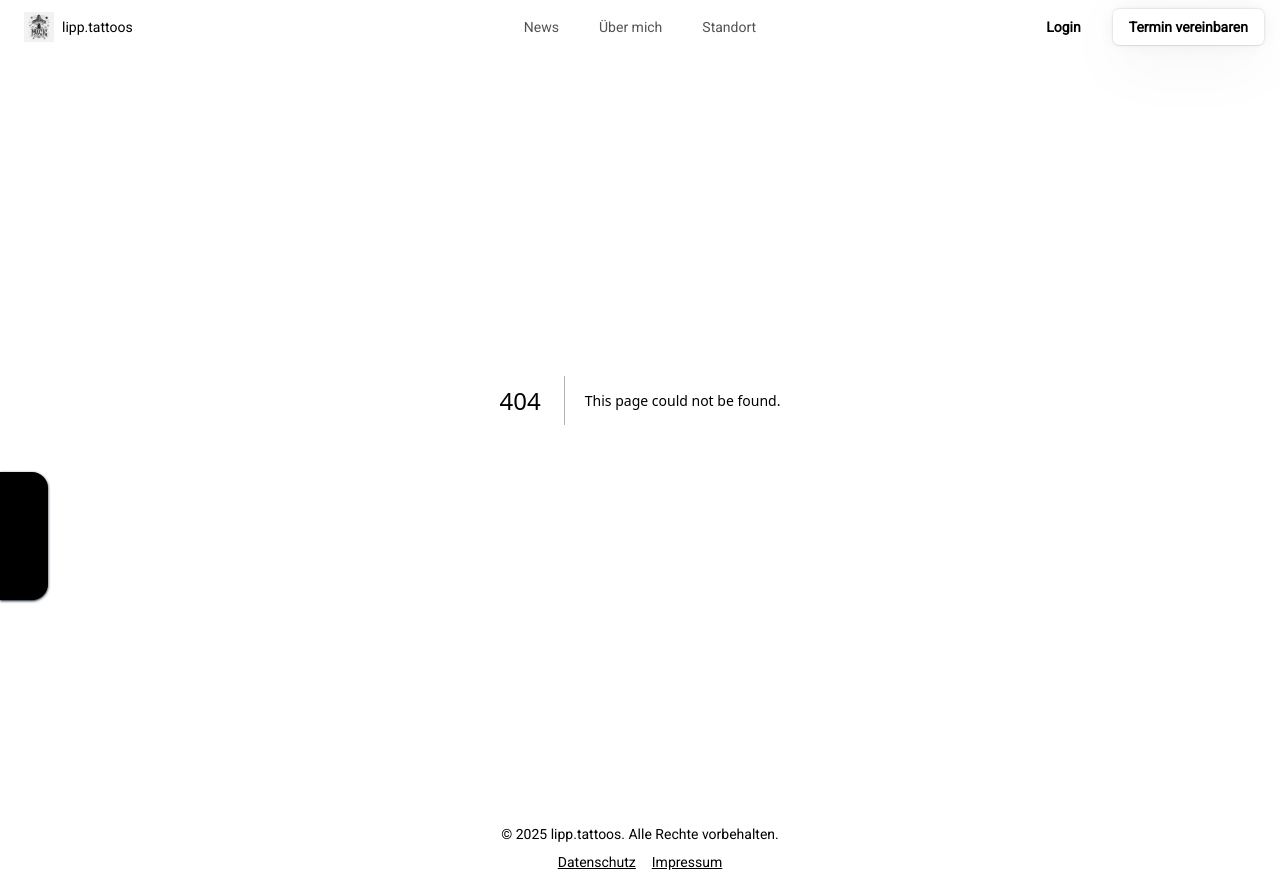
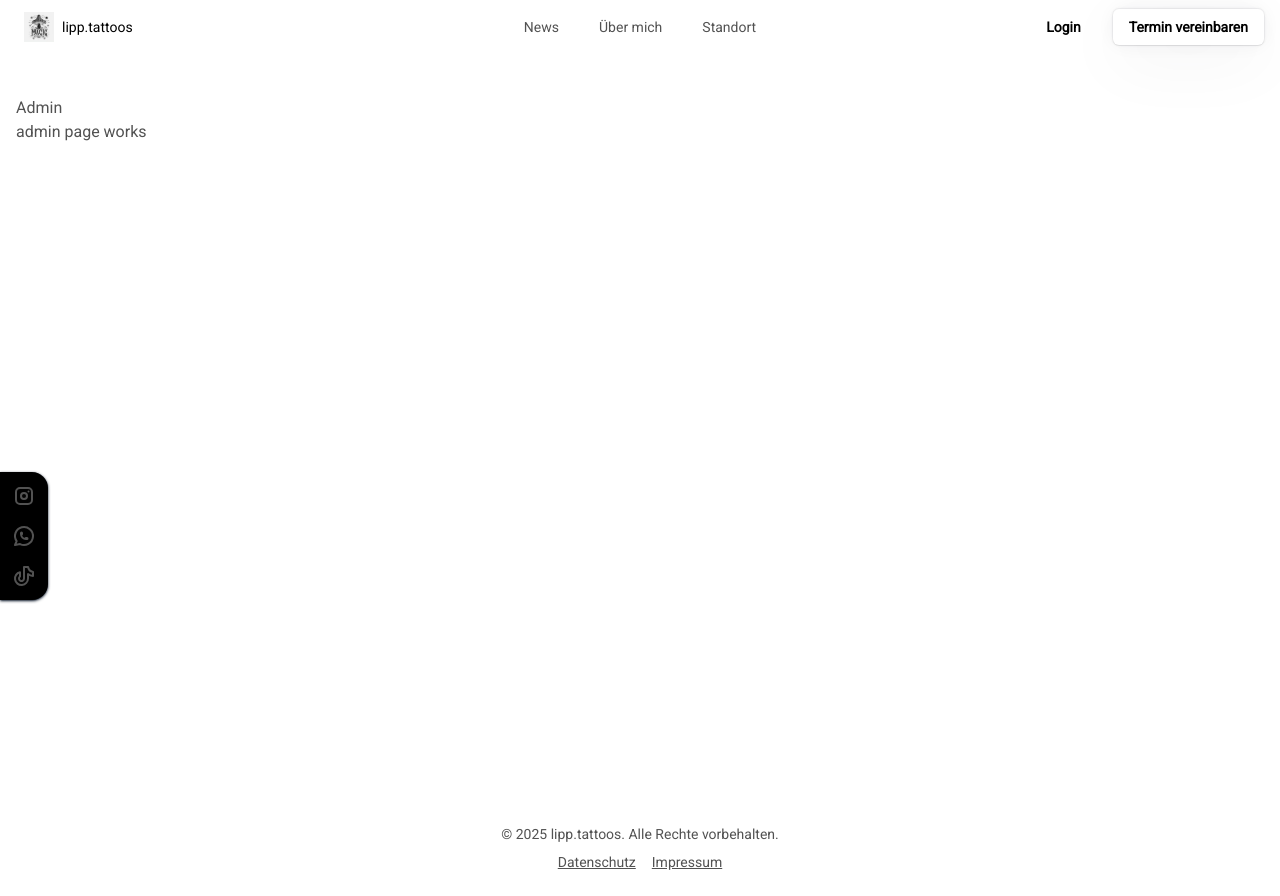
Before and after one commit to mariokreitz/blog-with-simple-cms, a Next.js app: page /admin in a window 1280 px wide. Before the commit this address had no page. Built offline with nearby package versions, Linux system fonts and the light colour scheme.

Commit message:
Create page.tsx

```diff
--- /dev/null
+++ b/app/admin/page.tsx
@@ -0,0 +1,12 @@
+import React from "react";
+
+const page = () => {
+  return (
+    <div className="container mx-auto px-4 py-24">
+      <h1>Admin</h1>
+      <p>admin page works</p>
+    </div>
+  );
+};
+
+export default page;
```
